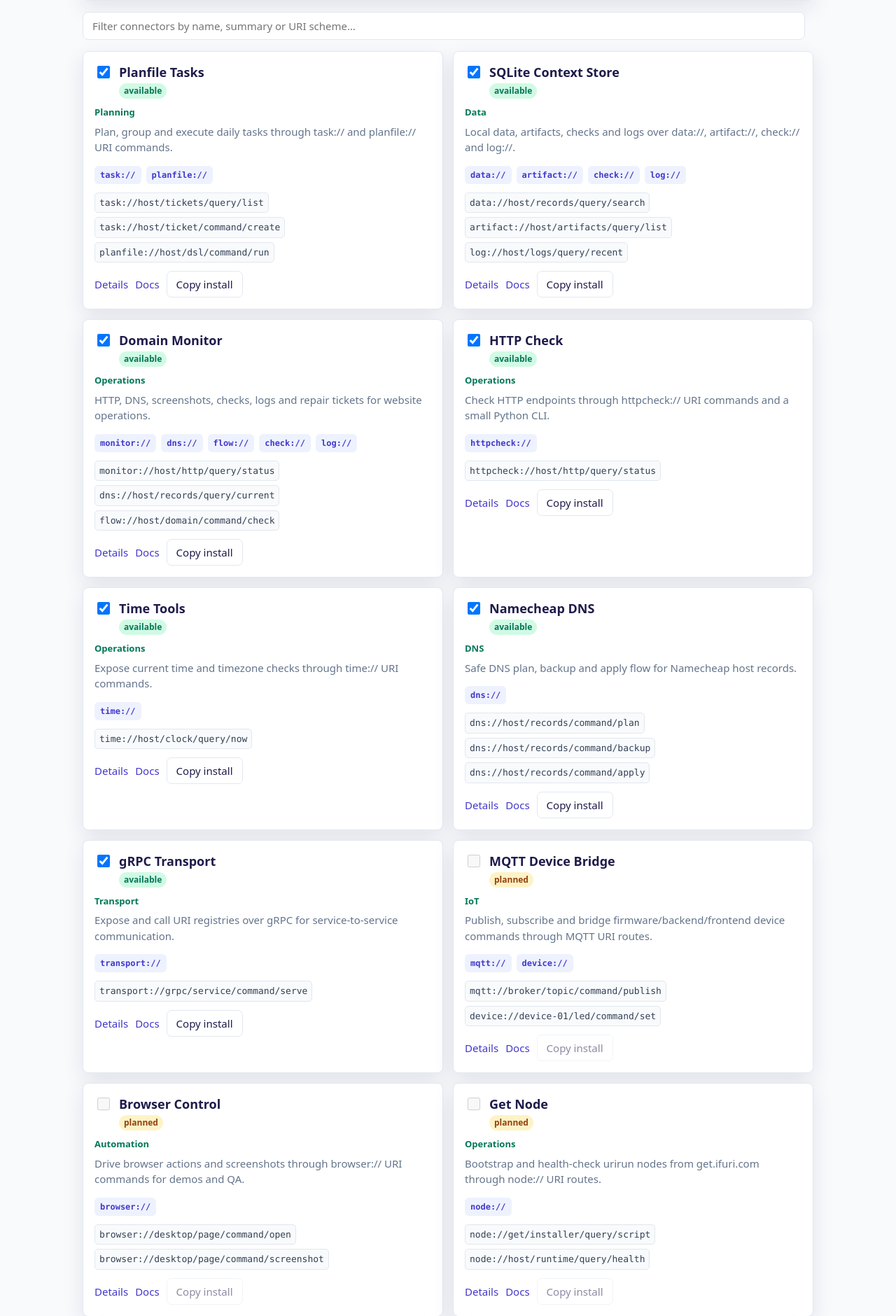
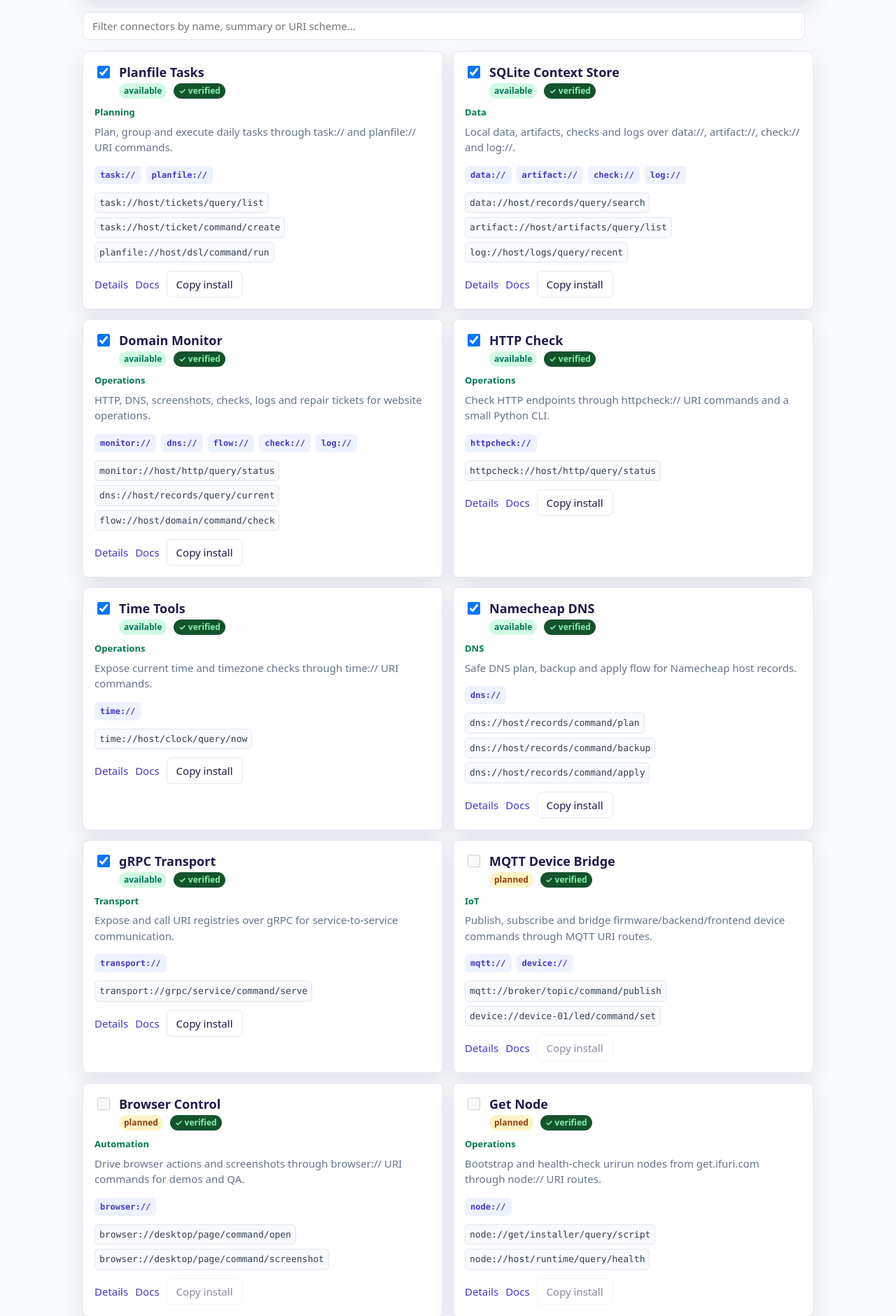
Before and after one commit to if-uri/connect.ifuri.com, a PHP site: page / in a window 1280 px wide. Shown: the part 780-2660 px from the top of the page at 70% size. Run offline with PHP 8.4, Linux system fonts and the light colour scheme.

Commit message:
feat(connect): verified/community trust badge in UI + sitemap MCP/A2A endpoints
Connector cards and detail pages now show a provenance badge (✓ verified vs
community) alongside status, with light/dark styles. /mcp.json and /a2a.json
added to sitemap.xml for discovery.

Co-Authored-By: Claude Opus 4.8 <noreply@anthropic.com>

```diff
--- a/assets/app.css
+++ b/assets/app.css
@@ -305,6 +305,24 @@ code {
   background: #FEF3C7;
   color: var(--planned);
 }
+
+.prov {
+  display: inline-flex;
+  min-height: 22px;
+  align-items: center;
+  padding: 0 7px;
+  margin-left: 6px;
+  border-radius: 999px;
+  font-size: 12px;
+  font-style: normal;
+  font-weight: 740;
+}
+.prov.verified { background: #DCFCE7; color: #166534; }
+.prov.community { background: #E0E7FF; color: #3730A3; }
+:root:not([data-theme="light"]) .prov.verified,
+:root[data-theme="dark"] .prov.verified { background: #14532D; color: #86EFAC; }
+:root:not([data-theme="light"]) .prov.community,
+:root[data-theme="dark"] .prov.community { background: #312E81; color: #C7D2FE; }
 
 .routes {
   display: flex;
--- a/connector.php
+++ b/connector.php
@@ -38,6 +38,7 @@ $title = (string) $connector['name'] . ' URI connector for ifuri + urirun';
 $description = (string) ($connector['description'] ?? $connector['summary'] ?? 'URI connector for ifuri and urirun.');
 $installCommand = hub_install_command([(string) $connector['id']]);
 $status = (string) ($connector['status'] ?? 'planned');
+$provenance = (string) ($connector['provenance'] ?? 'community');
 $isAvailable = $status === 'available';
 $jsonLd = [
     '@context' => 'https://schema.org',
@@ -109,6 +110,7 @@ $jsonLd = [
           <p class="lead"><?php echo hub_h($description); ?></p>
         </div>
         <em class="status <?php echo hub_h($status); ?>"><?php echo hub_h($status); ?></em>
+        <em class="prov <?php echo hub_h($provenance); ?>" title="<?php echo $provenance === 'verified' ? 'Maintained and audited by if-uri' : 'Third-party community connector'; ?>"><?php echo $provenance === 'verified' ? '✓ verified' : 'community'; ?></em>
       </div>
       <div class="hero-actions">
         <button class="primary" data-copy="<?php echo hub_h($installCommand); ?>" <?php echo $isAvailable ? '' : 'disabled'; ?>>Copy install</button>
--- a/index.php
+++ b/index.php
@@ -111,6 +111,7 @@ $jsonLd = [
         <?php
           $id = (string) $connector['id'];
           $status = (string) ($connector['status'] ?? 'planned');
+          $provenance = (string) ($connector['provenance'] ?? 'community');
           $disabled = $status !== 'available';
           $search = strtolower(trim($id . ' ' . (string) $connector['name'] . ' ' . (string) $connector['summary'] . ' ' . (string) ($connector['category'] ?? '') . ' ' . implode(' ', $connector['uriSchemes'] ?? []) . ' ' . implode(' ', $connector['routes'] ?? []) . ' ' . implode(' ', $connector['keywords'] ?? [])));
         ?>
@@ -120,6 +121,7 @@ $jsonLd = [
             <span>
               <strong><?php echo hub_h((string) $connector['name']); ?></strong>
               <em class="status <?php echo hub_h($status); ?>"><?php echo hub_h($status); ?></em>
+              <em class="prov <?php echo hub_h($provenance); ?>" title="<?php echo $provenance === 'verified' ? 'Maintained and audited by if-uri' : 'Third-party community connector'; ?>"><?php echo $provenance === 'verified' ? '✓ verified' : 'community'; ?></em>
             </span>
           </label>
           <p class="category"><?php echo hub_h((string) ($connector['category'] ?? 'Connector')); ?></p>
--- a/sitemap.php
+++ b/sitemap.php
@@ -11,6 +11,8 @@ $urls = [
     ['loc' => hub_url('/connectors.json'), 'priority' => '0.7'],
     ['loc' => hub_url('/registry.json'), 'priority' => '0.7'],
     ['loc' => hub_url('/search.json'), 'priority' => '0.7'],
+    ['loc' => hub_url('/mcp.json'), 'priority' => '0.7'],
+    ['loc' => hub_url('/a2a.json'), 'priority' => '0.7'],
     ['loc' => hub_url('/llms.txt'), 'priority' => '0.6'],
 ];
 foreach (hub_connectors() as $connector) {
```
